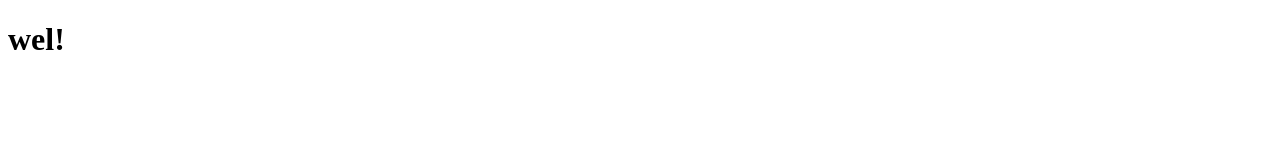
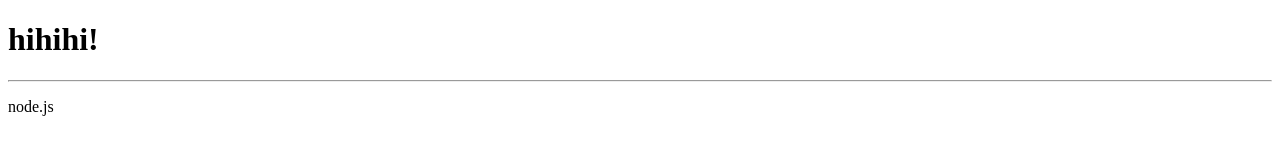
Before and after one commit to friendAAA/node_http, a plain HTML site: page index.html in a window 1280 px wide. Drawn offline with Linux system fonts and the light colour scheme.

Commit message:
node.js day01

```diff
--- a/index.html
+++ b/index.html
@@ -5,6 +5,8 @@
 	<title>Title</title>
 </head>
 <body>
-	<h1>wel!</h1>
+	<h1>hihihi!</h1>
+	<hr>
+	<p>node.js</p>
 </body>
 </html>
```
